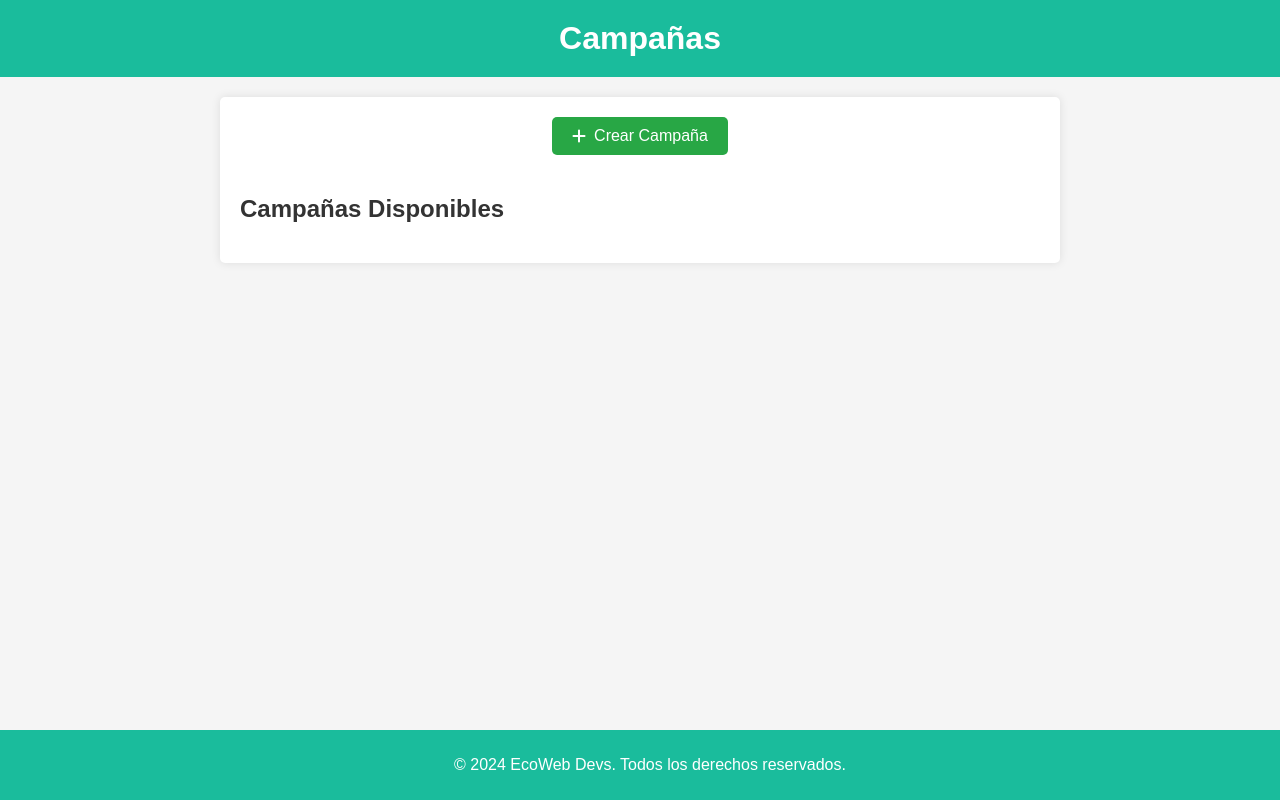
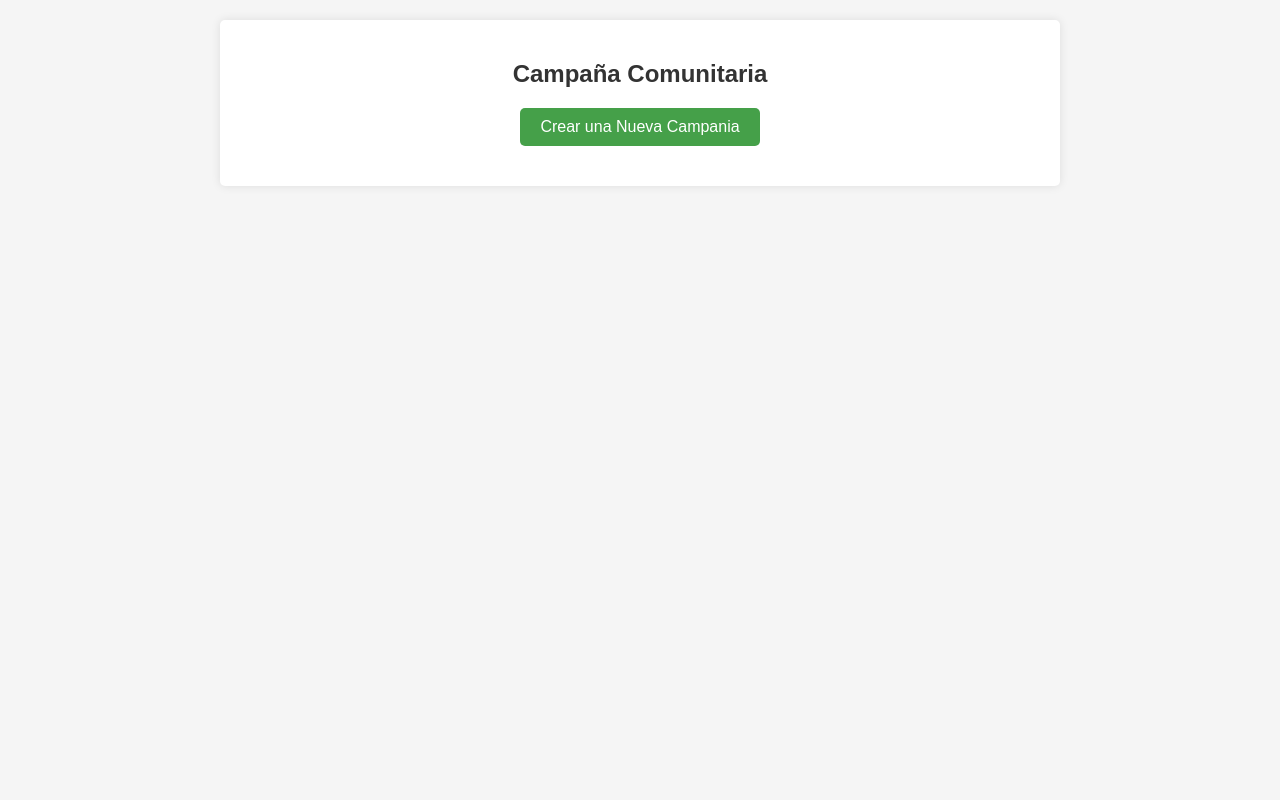
Before and after one commit to elmerurbina/EcoWeb_Devs, a Flask app: page /campanias in a window 1280 px wide. Run offline with Flask 3, Linux system fonts and the light colour scheme.

Commit message:
Log in added for the campanias template

```diff
--- a/campanias.py
+++ b/campanias.py
@@ -1,10 +1,12 @@
-from flask import Flask, render_template
+from flask import Flask, render_template, request
 
 app = Flask(__name__)
 
 @app.route('/campanias')
 def campanias():
-    return render_template('campanias.html')
+    form_type = request.args.get('form_type', '')
+    return render_template('campanias.html', form_type=form_type)
+
 
 if __name__ == '__main__':
     app.run(debug=True)
--- a/static/css/campanias.css
+++ b/static/css/campanias.css
@@ -19,8 +19,8 @@ h1 {
     margin: 0;
 }
 
-/* Estilos del contenedor */
-.container {
+/* Estilos del contenedor de la campania */
+.campania-container {
     max-width: 800px;
     margin: 20px auto;
     padding: 20px;
@@ -30,8 +30,41 @@ h1 {
     text-align: center;
 }
 
+/* Estilos del formulario de campania */
+.campania-form {
+    display: none; /* Inicialmente oculto */
+}
+
+.campania-form h3 {
+    margin-bottom: 20px;
+}
+
+.form-group {
+    margin-bottom: 15px;
+    text-align: left;
+}
+
+.form-group label {
+    display: block;
+    font-weight: bold;
+    margin-bottom: 5px;
+}
+
+.form-group input[type="text"],
+.form-group input[type="date"],
+.form-group input[type="number"],
+.form-group textarea,
+.form-group input[type="file"] {
+    width: 100%;
+    padding: 10px;
+    margin-top: 5px;
+    margin-bottom: 15px;
+    border: 1px solid #ccc;
+    border-radius: 5px;
+}
+
 /* Estilos del boton para crear una nueva campania */
-.btn-crear-campaña {
+.btn-campania {
     background-color: #28a745;
     color: white;
     border: none;
@@ -44,35 +77,28 @@ h1 {
     align-items: center;
 }
 
-/* Estilo del icono del buton */
-.btn-crear-campaña i {
-    margin-right: 8px;
-}
-
-.btn-crear-campaña:hover {
+.btn-campania:hover {
     background-color: #218838; /* Darker green on hover */
 }
 
-/* Boton para mostrar las campanias registradas */
-#campañas-disponibles {
-    text-align: left;
+/* Botones de interaccion (like, join) */
+.interact-container form {
+    display: inline-block;
+    margin: 10px;
 }
 
-/* Parte donde se mostraran las campanias una vez existan */
-#campañas-disponibles h2 {
-    color: #333;
-}
-
-.campaña-item {
-    padding: 15px;
-    margin-bottom: 15px;
-    background-color: #f5f5f5;
-    border-left: 5px solid #1abc9c; /* Green border for campaign items */
+.interact-container button {
+    background-color: #1abc9c;
+    color: white;
+    border: none;
+    padding: 10px 20px;
+    font-size: 16px;
+    cursor: pointer;
     border-radius: 5px;
 }
 
-.campaña-item h3 {
-    margin-top: 0;
+.interact-container button:hover {
+    background-color: #159a7d; /* Darker teal on hover */
 }
 
 /* Pie de pagina */
@@ -85,3 +111,22 @@ footer {
     width: 100%;
     bottom: 0;
 }
+
+/* Estilos del boton para mostrar el formulario de campania */
+.prompt-login {
+    margin: 20px;
+}
+
+.prompt-login button {
+    background-color: #45a049;
+    color: white;
+    border: none;
+    padding: 10px 20px;
+    font-size: 16px;
+    cursor: pointer;
+    border-radius: 5px;
+}
+
+.prompt-login button:hover {
+    background-color: #0056b3; /* Darker blue on hover */
+}
--- a/templates/campanias.html
+++ b/templates/campanias.html
@@ -1,36 +1,57 @@
 <!DOCTYPE html>
-<html lang="es">
+<html lang="en">
 <head>
     <meta charset="UTF-8">
     <meta name="viewport" content="width=device-width, initial-scale=1.0">
-    <title>Campañas</title>
+    <title>Campania - Campania Comunitaria</title>
     <!-- Archivo CSS -->
     <link rel="stylesheet" type="text/css" href="{{ url_for('static', filename='css/campanias.css') }}">
-    <!--Font Awesome para los iconos-->
-    <link rel="stylesheet" href="https://cdnjs.cloudflare.com/ajax/libs/font-awesome/6.0.0-beta3/css/all.min.css">
-    <!--Visualizar el logo en la parte superior izquierda del titulo -->
+    <!-- Visualizar el logo en la parte superior izquierda del titulo -->
     <link rel="icon" href="/static/imagenes/logo.png" type="image/png">
-
 </head>
 <body>
-    <header>
-        <h1>Campañas</h1>
-    </header>
 
-    <div class="container">
-        <!-- El boton Crear Campania va redirigir a la pagina de autenticacion -->
-      <a href="{{url_for('login')}}">  <button class="btn-crear-campaña"><i class="fas fa-plus"></i> Crear Campaña</button> </a>
+<div class="campania-container">
+    <h2>Campaña Comunitaria</h2>
 
-        <section id="campañas-disponibles">
-            <h2>Campañas Disponibles</h2>
+    <form id="campaniaForm" action="#" method="post" class="campania-form" style="display: none;">
+        <h3>Crear una Nueva Campaña</h3>
+        <div class="form-group">
+            <label for="nombre_campania">Nombre de la Campaña:</label>
+            <input type="text" id="nombre_campania" name="nombre_campania" required>
+        </div>
+        <div class="form-group">
+            <label for="descripcion_campania">Descripción:</label>
+            <textarea id="descripcion_campania" name="descripcion_campania" rows="4" required></textarea>
+        </div>
+        <div class="form-group">
+            <label for="fecha_inicio">Fecha de Inicio:</label>
+            <input type="date" id="fecha_inicio" name="fecha_inicio" required>
+        </div>
+        <div class="form-group">
+            <label for="fecha_fin">Fecha de Fin:</label>
+            <input type="date" id="fecha_fin" name="fecha_fin" required>
+        </div>
+        <div class="form-group">
+            <label for="presupuesto">Presupuesto: (opcional)</label>
+            <input type="number" id="presupuesto" name="presupuesto">
+        </div>
+        <button type="submit" class="btn-campania">Crear Campaña</button>
+    </form>
 
-            <!-- En esta parte van aparecer las campanias existentes -->
+    <div class="prompt-login">
+        <button id="btnCampania" onclick="location.href='{{ url_for('login', next='campaniaForm') }}'">Crear una Nueva Campania</button>
+    </div>
+</div>
 
-        </section>
-    </div>
+<script>
+    document.addEventListener('DOMContentLoaded', (event) => {
+        const formType = "{{ form_type }}";
+        if (formType) {
+            document.getElementById(formType).style.display = 'block';
+        }
+    });
+</script>
 
-    <footer>
-        <p>&copy; 2024 EcoWeb Devs. Todos los derechos reservados.</p>
-    </footer>
 </body>
 </html>
--- a/templates/foro.html
+++ b/templates/foro.html
@@ -54,7 +54,7 @@
         <button type="submit" class="btn-hilo">Crear Hilo</button>
     </form>
 
-    <!-- Buttons to prompt login or show forms -->
+    <!-- Botones para ver las formas -->
     <div class="prompt-login">
         <button id="btnPregunta" onclick="location.href='{{ url_for('login', next='preguntaForm') }}'">Hacer una Pregunta</button>
         <button id="btnDebate" onclick="location.href='{{ url_for('login', next='debateForm') }}'">Abrir un Nuevo Debate</button>
```
Also changed, not shown: autenticacion.py (+11 -1 lines).
